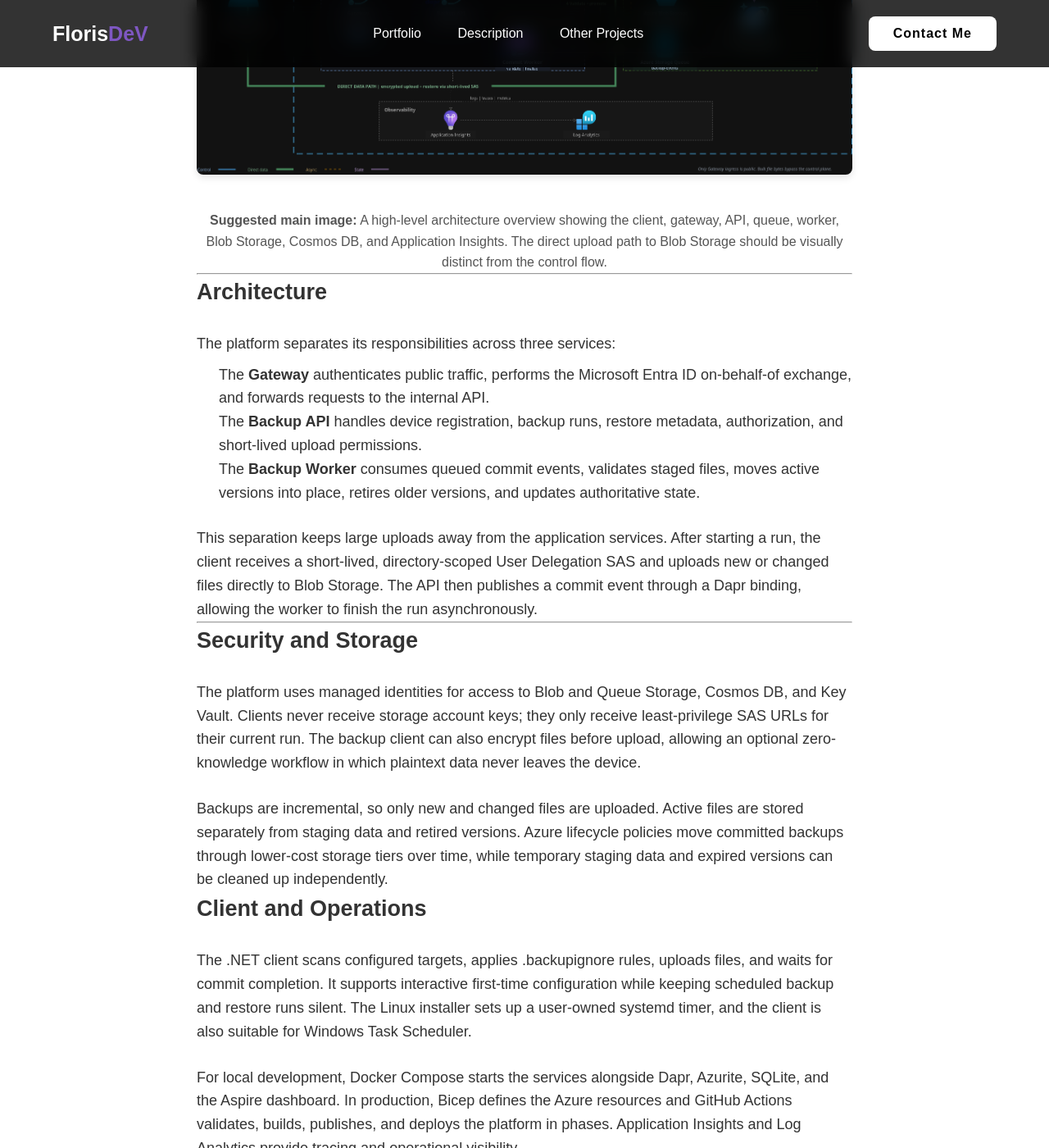
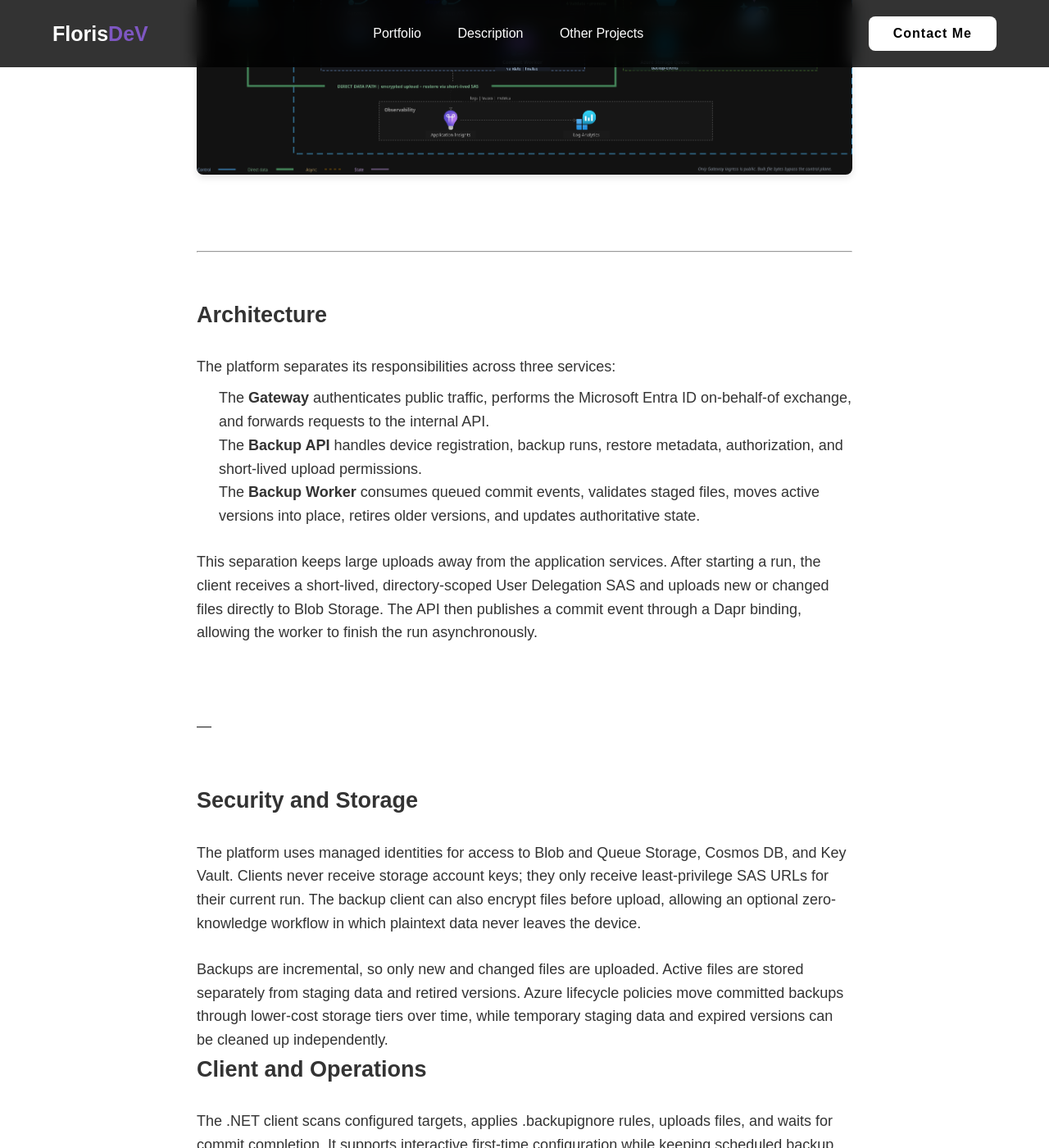
Before and after one commit to FlorisDeVries/FlorisDeVries.github.io, a Jekyll site: the page built from _projects/stowhaven.md, in a window 1280 px wide and 1400 px high, scrolled down 1126 px. Shown: the whole window at 82% size. Built offline with Jekyll 4.4.1, drawn with Linux system fonts in a browser that asks for light colours.

Commit message:
Formatting + screenshots

```diff
--- a/_projects/stowhaven.md
+++ b/_projects/stowhaven.md
@@ -18,11 +18,13 @@
 
 <div class="project-images">
   <img src="/assets/images/projects/Stowhaven/StowhavenHighLevelArchitecture.drawio.png" alt="Placeholder for the high-level Stowhaven architecture" class="project-image" />
-  <p><b>Suggested main image:</b> A high-level architecture overview showing the client, gateway, API, queue, worker, Blob Storage, Cosmos DB, and Application Insights. The direct upload path to Blob Storage should be visually distinct from the control flow.</p>
 </div>
+<br>
+<br>
 
 ---
 
+<br>
 ## Architecture
 
 The platform separates its responsibilities across three services:
@@ -33,8 +35,11 @@
 
 This separation keeps large uploads away from the application services. After starting a run, the client receives a short-lived, directory-scoped User Delegation SAS and uploads new or changed files directly to Blob Storage. The API then publishes a commit event through a Dapr binding, allowing the worker to finish the run asynchronously.
 
+<br>
+<br>
 ---
 
+<br>
 ## Security and Storage
 
 The platform uses managed identities for access to Blob and Queue Storage, Cosmos DB, and Key Vault. Clients never receive storage account keys; they only receive least-privilege SAS URLs for their current run. The backup client can also encrypt files before upload, allowing an optional zero-knowledge workflow in which plaintext data never leaves the device.
@@ -47,8 +52,11 @@
 
 For local development, Docker Compose starts the services alongside Dapr, Azurite, SQLite, and the Aspire dashboard. In production, Bicep defines the Azure resources and GitHub Actions validates, builds, publishes, and deploys the platform in phases. Application Insights and Log Analytics provide tracing and operational visibility.
 
+<br>
+<br>
 ---
 
+<br>
 ## Reflection
 
 This project started as a personal challenge to bring together the skills I had learned across application development, distributed systems, cloud infrastructure, security, and operations. I wanted to apply them in one complete project and find out whether I could build a cloud backup solution that cost less than the subscription I had been using.
```
Also changed, not shown: _projects/carts3d.md (+8 -3 lines), assets/images/projects/Carts3D/EarlyScreenshot.png (added), assets/images/projects/Carts3D/GameplayOverviewPlaceholder.svg (deleted).
